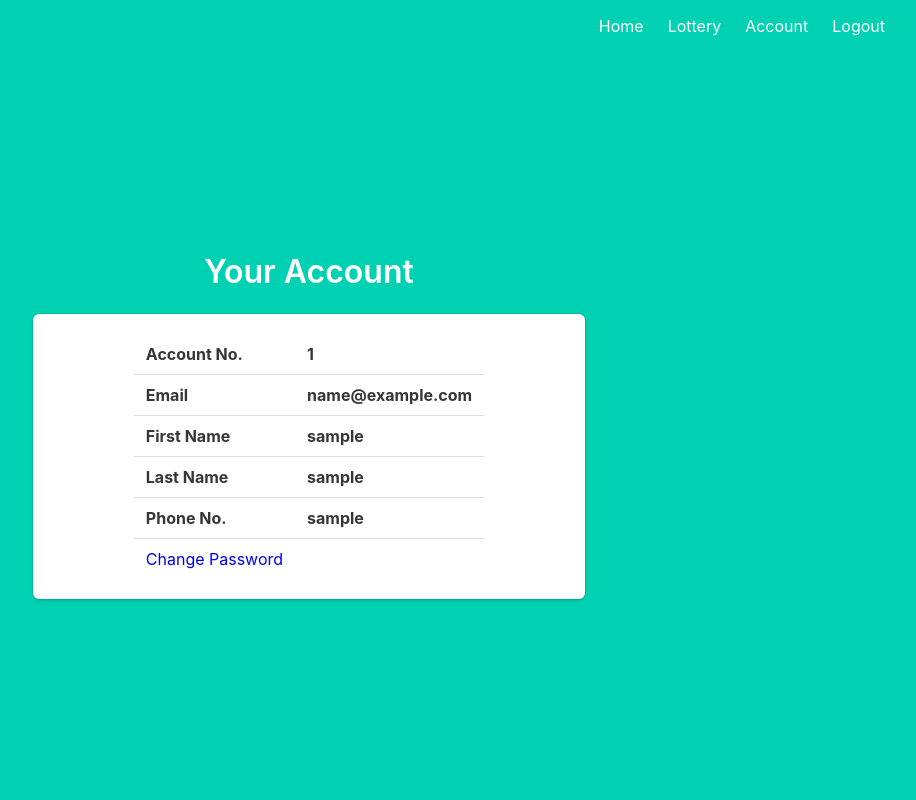
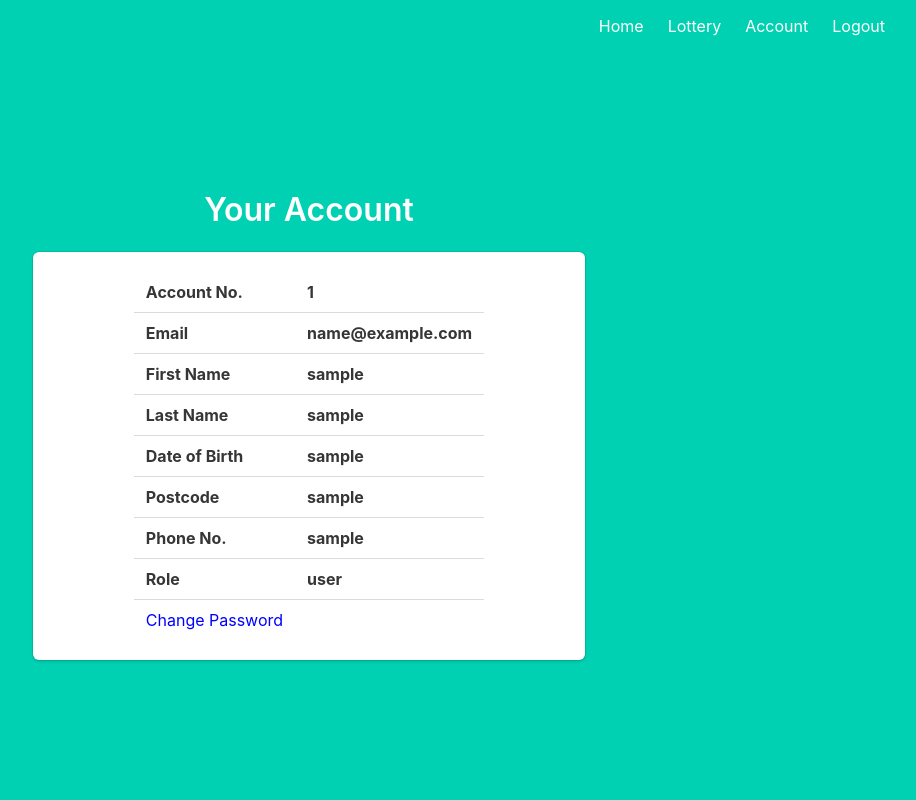
Before and after one commit to markhudsonn/lottery-web-app, a Flask app: page /account in a window 1280 px wide. Shown: the whole page, without its empty margins (331-1247 px from the left). Run offline with Flask 3, Linux system fonts and the light colour scheme; the visitor is signed in with stand-in values (Sample User, id 1).

Commit message:
Added dob and postcode to account page

```diff
--- a/templates/users/account.html
+++ b/templates/users/account.html
@@ -25,9 +25,20 @@
                     <th>{{ lastname }}</th>
                 </tr>
                 <tr>
+                    <th>Date of Birth</th>
+                    <th>{{ date_of_birth }}</th>
+                </tr>
+                <tr>
+                    <th>Postcode</th>
+                    <th>{{ postcode }}</th>
+                </tr>
+                <tr>
                     <th>Phone No.</th>
                     <th>{{ phone }}</th>
                 </tr>
+                <tr>
+                    <th>Role</th>
+                    <th>{{ role }}</th>
                 <tr>
                     <td><a style='color: blue' href="{{ url_for('users.change_password') }}">Change Password</a></td>
                 </tr>
--- a/users/views.py
+++ b/users/views.py
@@ -145,7 +145,10 @@ def account():
                            email=current_user.email,
                            firstname=current_user.firstname,
                            lastname=current_user.lastname,
-                           phone=current_user.phone)
+                           date_of_birth=current_user.date_of_birth,
+                           postcode=current_user.postcode,
+                           phone=current_user.phone,
+                           role=current_user.role)
 
 
 @users_blueprint.route('/change_password', methods=['GET', 'POST'])
```
